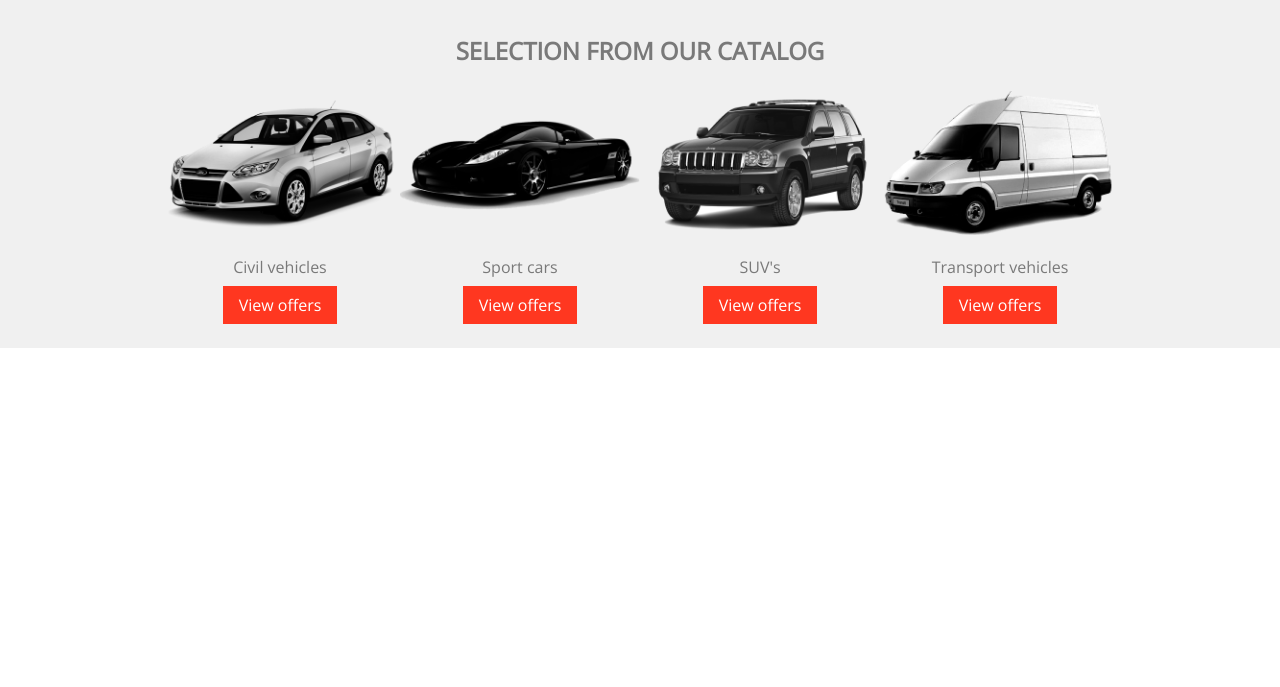
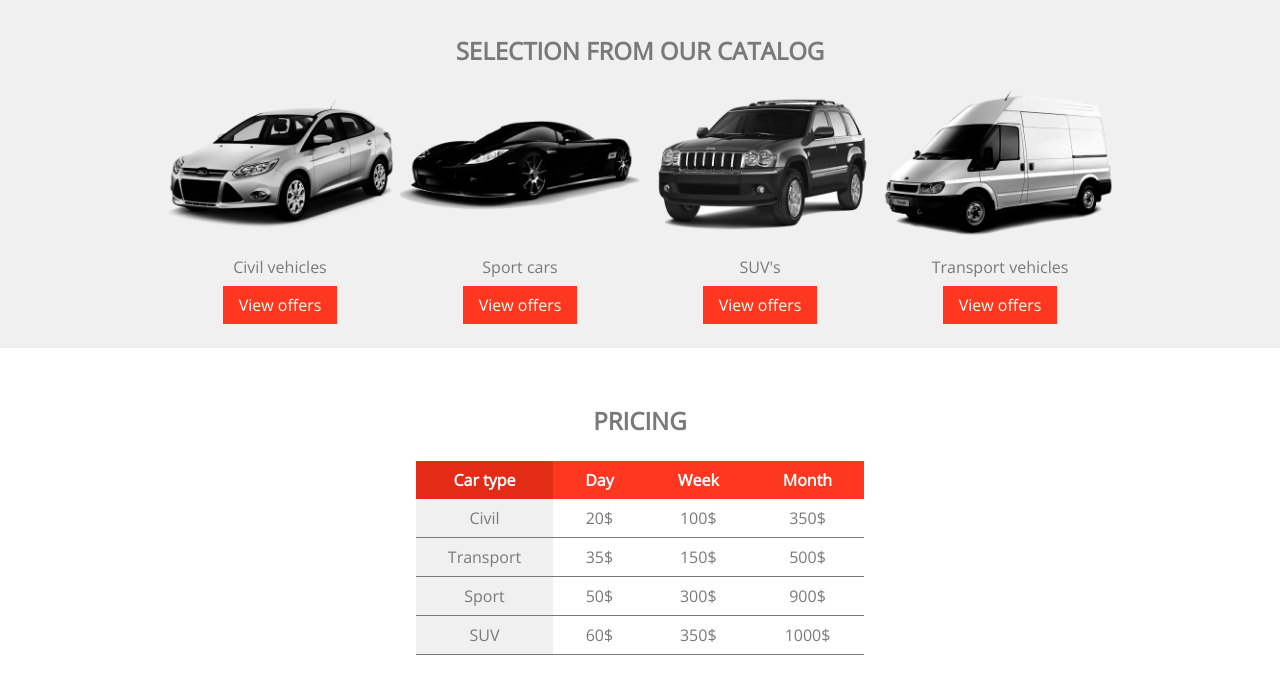
Before and after one commit to BojanaBabic/MegaRent, a plain HTML site: page index.html in a window 1280 px wide. Shown: the part 822-1509 px from the top of the page. Before the commit the page ends 1170 px from the top, so only its background shows below. Drawn offline with nearby package versions, Linux system fonts and the light colour scheme; files that its build step writes are made by us from their sources.

Commit message:
Zavrsena treca sekcija pricing

```diff
--- a/index.html
+++ b/index.html
@@ -60,5 +60,44 @@
 			<a href="#">View offers</a>
 		</div>
 	</section>
+	<section class="pricing">
+		<h2>pricing</h2>
+		<table>
+			<thead>
+				<tr>
+					<th>Car type</th>
+					<th>Day</th>
+					<th>Week</th>
+					<th>Month</th>
+				</tr>
+			</thead>
+			<tbody>
+				<tr>
+					<td>Civil</td>
+					<td>20$</td>
+					<td>100$</td>
+					<td>350$</td>
+				</tr>
+				<tr>
+					<td>Transport</td>
+					<td>35$</td>
+					<td>150$</td>
+					<td>500$</td>
+				</tr>
+				<tr>
+					<td>Sport</td>
+					<td>50$</td>
+					<td>300$</td>
+					<td>900$</td>
+				</tr>
+				<tr>
+					<td>SUV</td>
+					<td>60$</td>
+					<td>350$</td>
+					<td>1000$</td>
+				</tr>
+			</tbody>
+		</table>
+	</section>
 </body>
 </html>
--- a/scss/_vars.scss
+++ b/scss/_vars.scss
@@ -6,6 +6,8 @@ $main_text_color: #797979;
 $main_red: #ff3720;
 $red_dark: #e42b15;
 
+$centerMargin: 0 auto;
+
  $mobile-width: 320px;
  $tablet-width: 768px;
  $desktop-width: 1024px;
--- a/scss/style.scss
+++ b/scss/style.scss
@@ -84,3 +84,26 @@ h2 {
 		}
 	}
 }
+.pricing {
+	table,th,td {
+		border-collapse: collapse;
+		padding: 0.5em 2em;
+		margin: $centerMargin;
+	}
+	td {
+		text-align: center;
+		border-bottom: 1px solid $main_text_color;
+		&:first-child{
+			background: $grey_background;
+		}
+	}
+	thead {
+		background: $main_red;
+	}
+	th {
+		color: white;
+		&:first-child {
+			background: $red_dark;
+		}
+	}
+}
```
